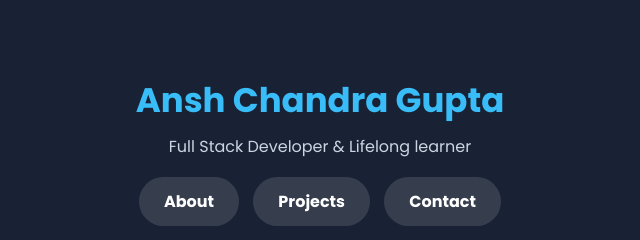
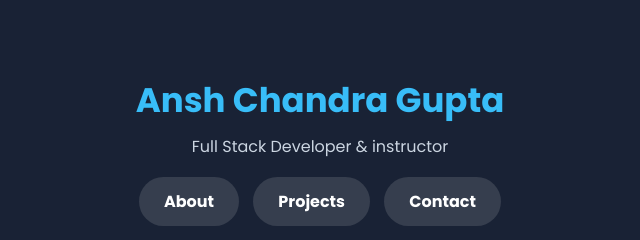
Before and after one commit to Ansh-Chandra-Gupta/html-portfolio, a plain HTML site: page My profile.html in a window 1280 px wide. Shown: the top 240 px of the page, 320-960 px from the left. Drawn offline with Linux system fonts and the light colour scheme.

Commit message:
change desciption

```diff
--- a/My profile.html
+++ b/My profile.html
@@ -12,7 +12,7 @@
     <header>
         <div>
         <h1>Ansh Chandra Gupta</h1>
-        <p>Full Stack Developer & Lifelong learner</p>
+        <p>Full Stack Developer & instructor</p>
         <nav>
             <a href="#About-me">About</a>
             <a href="#Projects">Projects</a>
```
